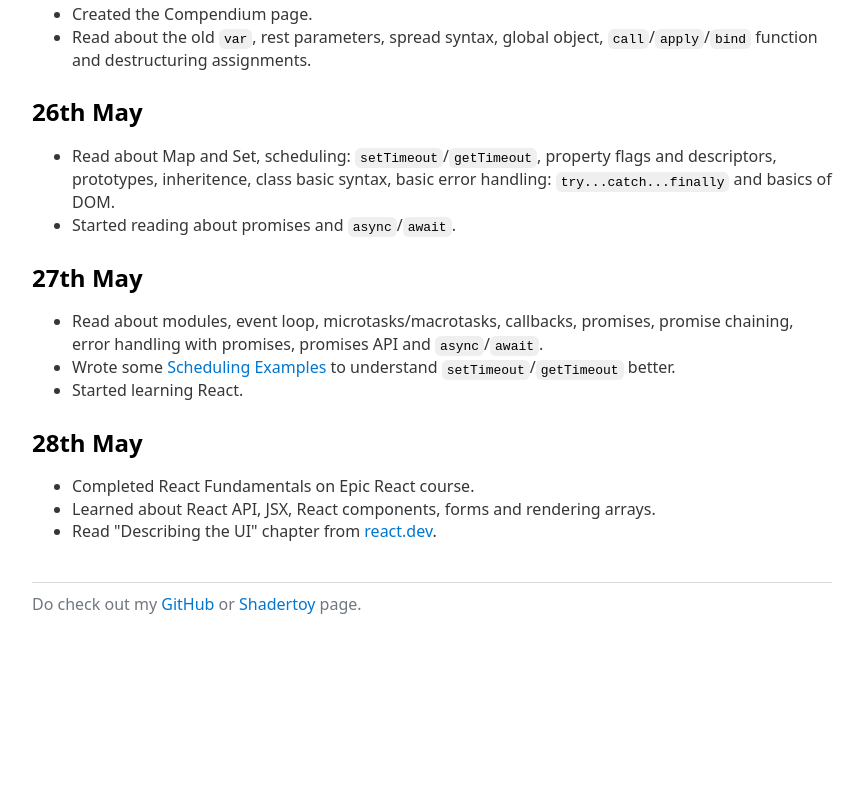
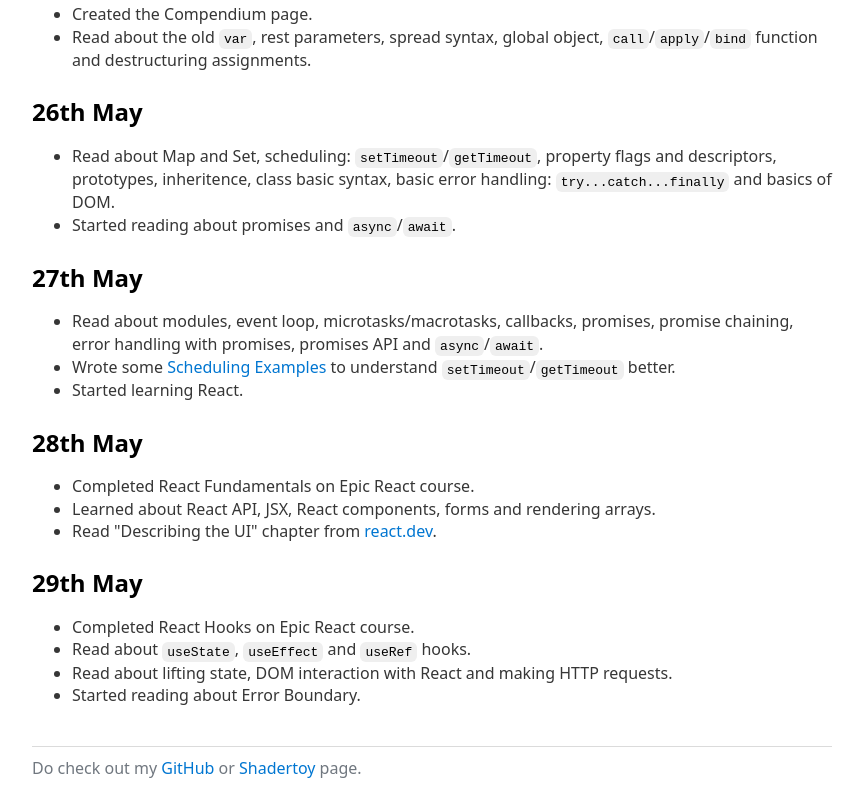
Before and after one commit to dolfun/learning-frontend, a plain HTML site: page src/progress-tracker.html in a window 1280 px wide. Shown: the part 589-1389 px from the top of the page, without its empty margins (208-1071 px from the left). Before the commit the page ends 1225 px from the top, so only its background shows below. Drawn offline with nearby package versions, Linux system fonts and the light colour scheme.

Commit message:
Update Progress Tracker

```diff
--- a/src/progress-tracker.html
+++ b/src/progress-tracker.html
@@ -87,6 +87,14 @@
                 </li>
             </ul>
 
+            <h2>29th May</h2>
+            <ul>
+                <li>Completed React Hooks on Epic React course.</li>
+                <li>Read about <code>useState</code>, <code>useEffect</code> and <code>useRef</code> hooks.</li>
+                <li>Read about lifting state, DOM interaction with React and making HTTP requests.</li>
+                <li>Started reading about Error Boundary.</li>
+            </ul>
+
         </section>
 
         <footer>
```
